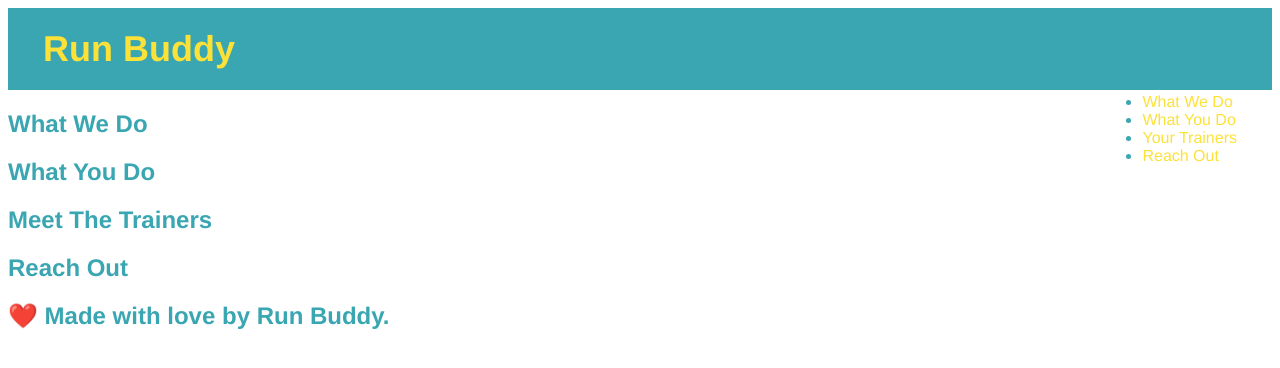
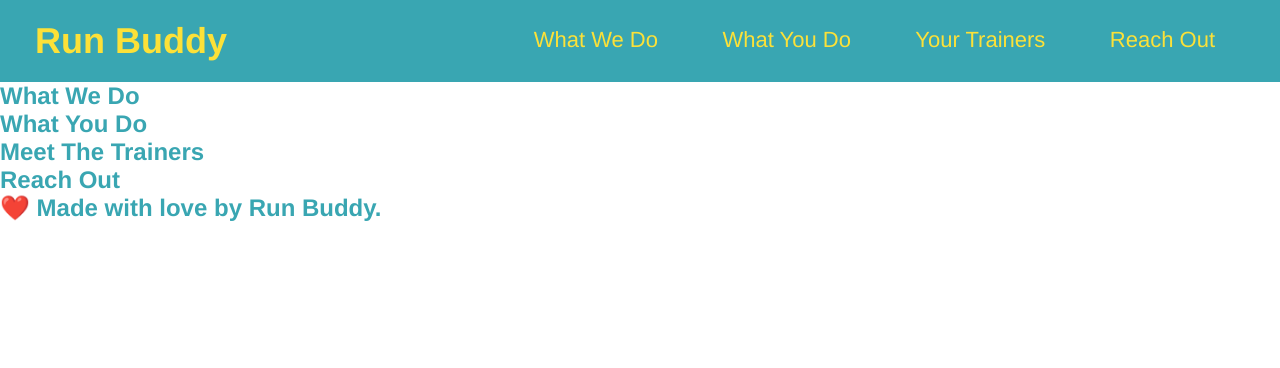
Before and after one commit to lanex187/run-buddy, a plain HTML site: page index.html in a window 1280 px wide. Drawn offline with Linux system fonts and the light colour scheme.

Commit message:
style.css: add header properties for anchor links

```diff
--- a/assets/css/style.css
+++ b/assets/css/style.css
@@ -1,8 +1,12 @@
+* {
+    margin: 0;
+    padding: 0;
+}
+
 body {
     /* CSS comment */
     color: #39a6b2;
     font-family: Helvetica, Arial, sans-serif;
-
 }
 
 /*applies style to <header>*/
@@ -16,6 +20,7 @@ header h1 {
     font-size: 36px;
     color: #fce138;
     margin: 0;
+    display: inline;
 }
 
 header a {
@@ -27,3 +32,13 @@ header nav {
     float: right;
     margin: 7px 0;
 }
+
+header nav ul li{
+    display: inline;
+}
+
+header nav ul li a{
+    margin: 0 30px;
+    font-weight: lighter;
+    font-size: 22px;
+}
```
Also changed, not shown: index.html (+4 -0 lines).
